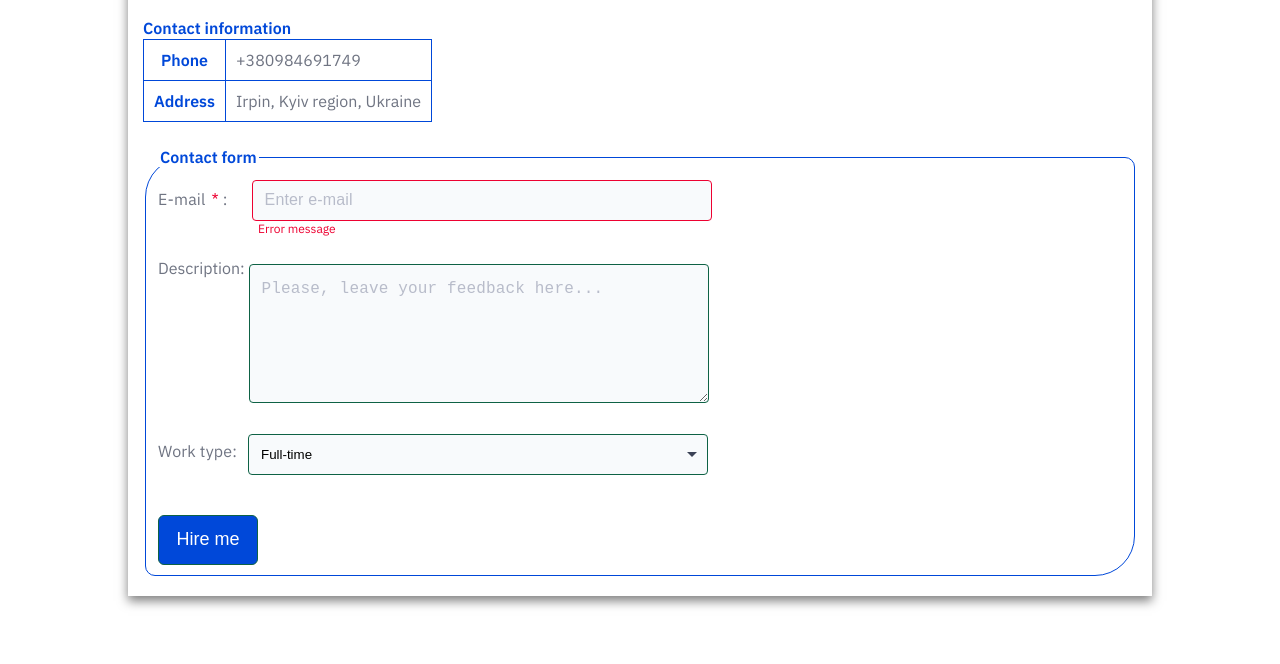
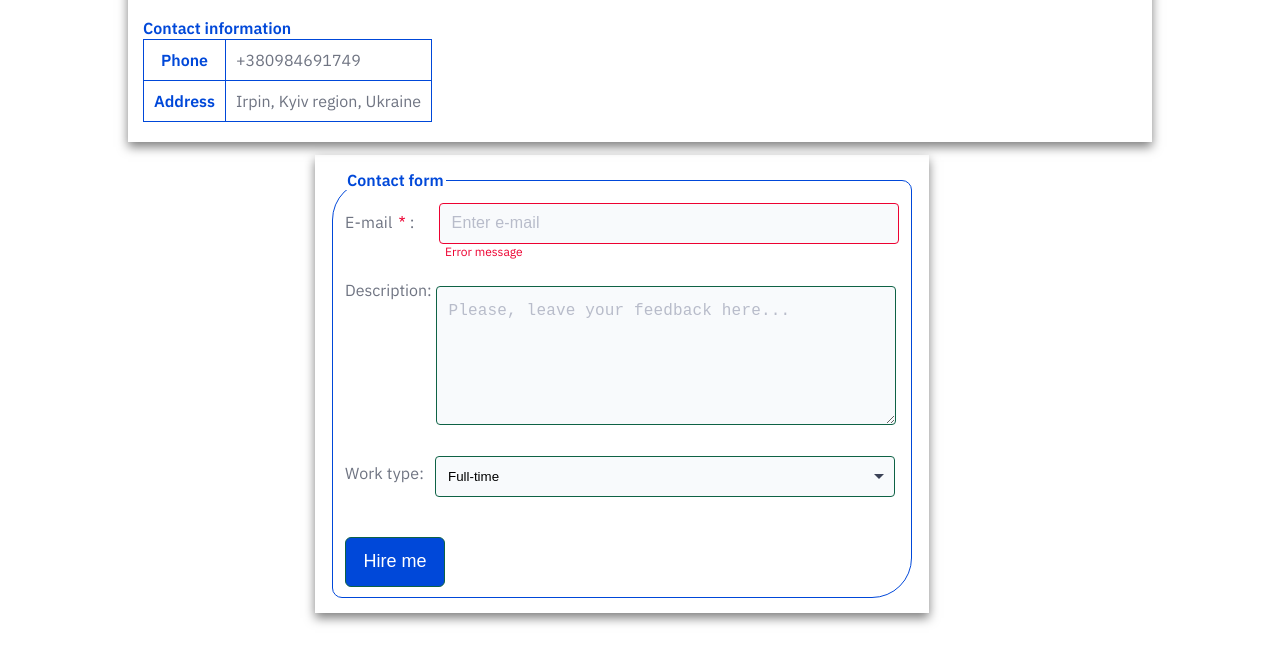
Before and after one commit to rudiukhanna/cv, a plain HTML site: page hire-me.html in a window 1280 px wide. Shown: the part 120-784 px from the top of the page. Drawn offline with Linux system fonts and the light colour scheme.

Commit message:
hire-me.html was changed

```diff
--- a/css/main.css
+++ b/css/main.css
@@ -176,7 +176,7 @@ margin-bottom: 15px;
 
 /* Form-section */
 .form-section {
-    position: fixed;
+   position: fixed;
     width: 1024px;
     top: calc(50% - 330px);
     left: calc(50% - 512px);
@@ -239,6 +239,11 @@ textarea {
 .form {
     margin-top: 25px;
     appearance: none;
+    position: fixed;
+    top: calc(50% - 150px);
+    left: calc(50% - 325px);
+    box-shadow: 0px 5px 10px 0px rgba(0, 0, 0,  0.5);
+    padding: 15px;
 }
 
 .form fieldset {
```
